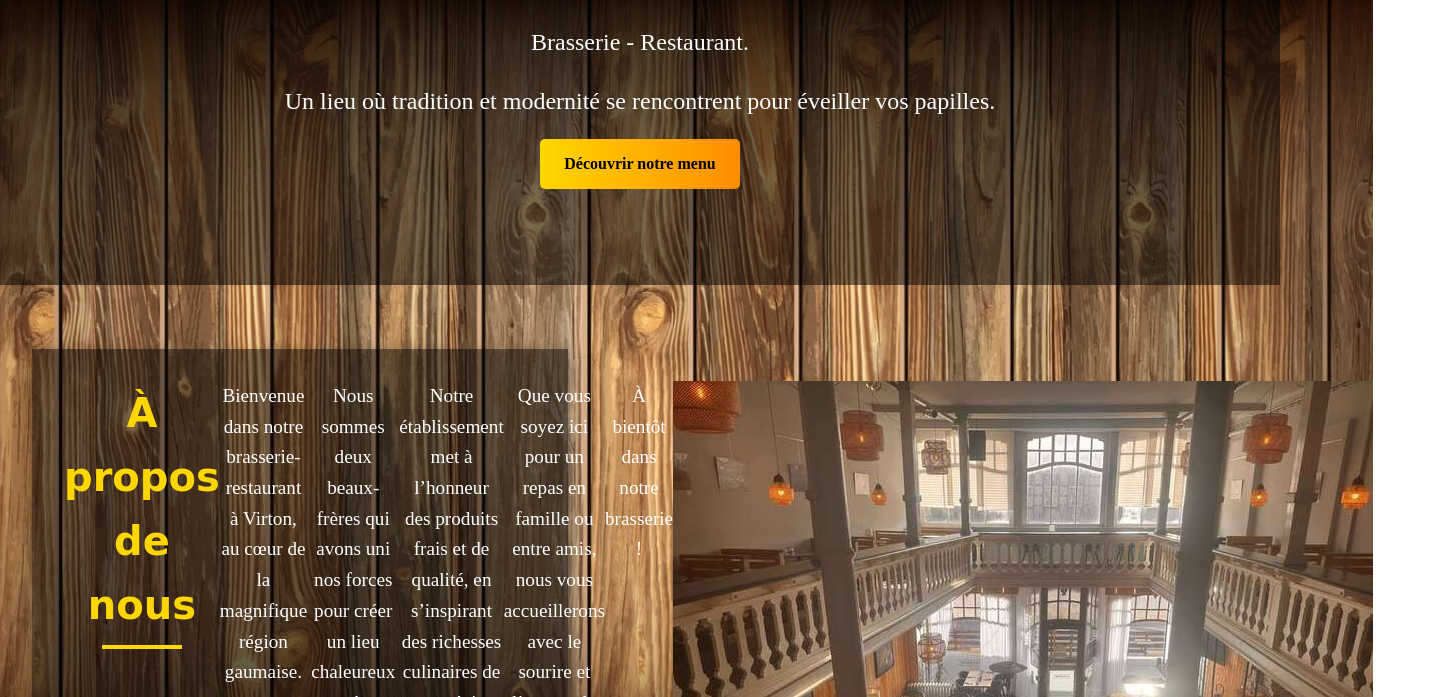
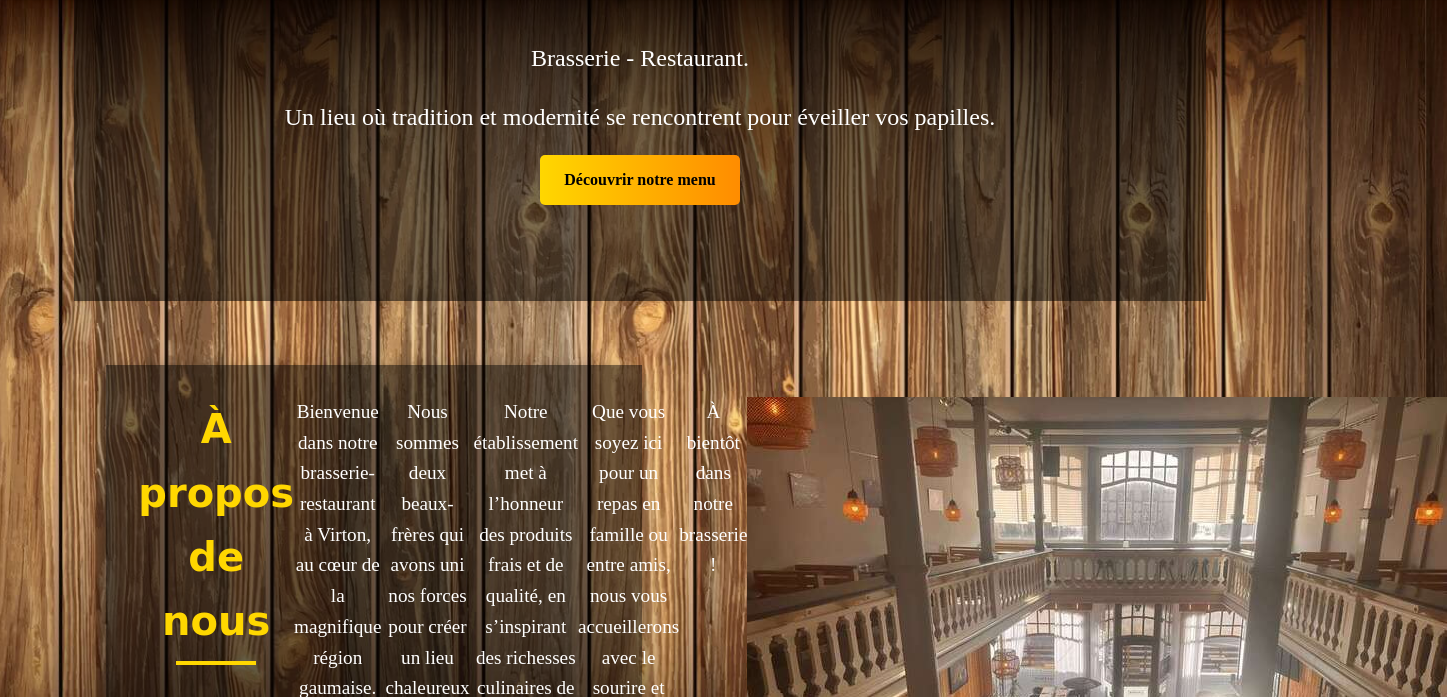
Before and after one commit to SnOOpThAi/Le_RepaireDesGaumais, a plain HTML site: page index.html in a window 1280 px wide. Shown: the part 800-1497 px from the top of the page, 1447 px wide, since content can reach past the window. Drawn offline with Linux system fonts and the light colour scheme.

Commit message:
Update styles.css

```diff
--- a/CSS/styles.css
+++ b/CSS/styles.css
@@ -16,7 +16,19 @@ body {
     color: #fff;
     line-height: 1.6;
 }
-
+.container {
+    display: flex; /* Utiliser Flexbox */
+    flex-direction: column; /* Aligner les éléments verticalement */
+    justify-content: center; /* Centrer verticalement */
+    align-items: center; /* Centrer horizontalement */
+    min-height: 100vh; /* S'assurer que la hauteur du conteneur est au moins égale à celle de l'écran */
+    margin: 0 auto;
+    width: 100%; /* Permet d'adapter à l'écran */
+    max-width: 1200px; /* Optionnel : Limiter la largeur maximale du contenu */
+    padding: 1rem; /* Ajouter des marges internes pour respirer */
+    box-sizing: border-box; /* Inclure padding et border dans les dimensions */
+    text-align: center; /* Centrer le texte (optionnel) */
+}
 /* Header */
 header {
     background-color: rgba(0, 0, 0, 0.7);
```
